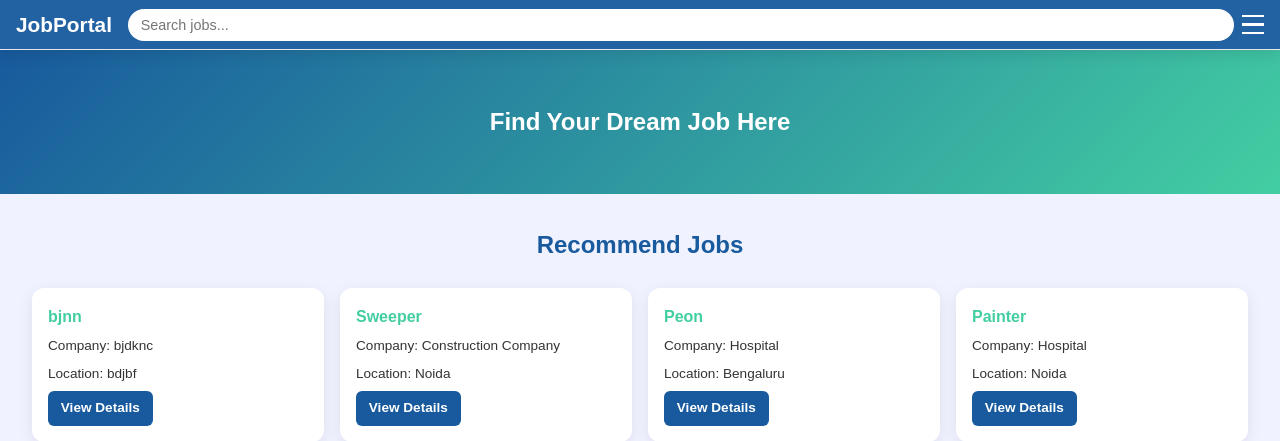
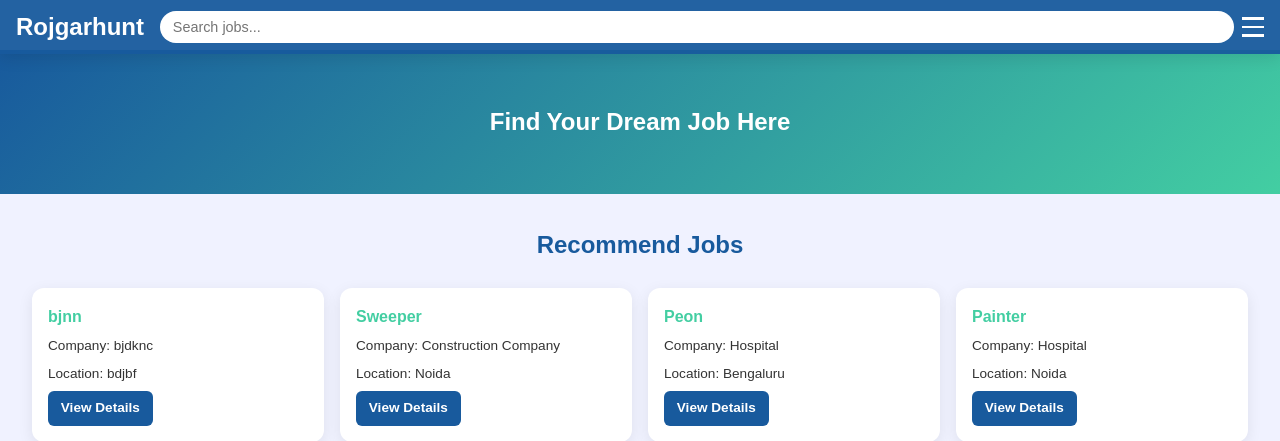
Before and after one commit to Ashok8601/Rojgarhunt, a Flask app: page / in a window 1280 px wide. Shown: the top 441 px of the page. Run offline with Flask 3, Linux system fonts and the light colour scheme; data comes from the database, SQL or seed files in the repository.

Commit message:
Update home.html

```diff
--- a/templates/home.html
+++ b/templates/home.html
@@ -105,7 +105,7 @@ body{background:#f6f7fb;color:#333;line-height:1.6;padding-bottom:70px;}
 <!-- Navbar -->
 <div class="navbar">
   <div class="nav-left">
-    <h1>JobPortal</h1>
+    <h2>Rojgarhunt</h2>
     <input type="text" placeholder="Search jobs..." readonly onclick="openSearch()">
   </div>
   <div class="hamburger" onclick="toggleMenu()">
```
